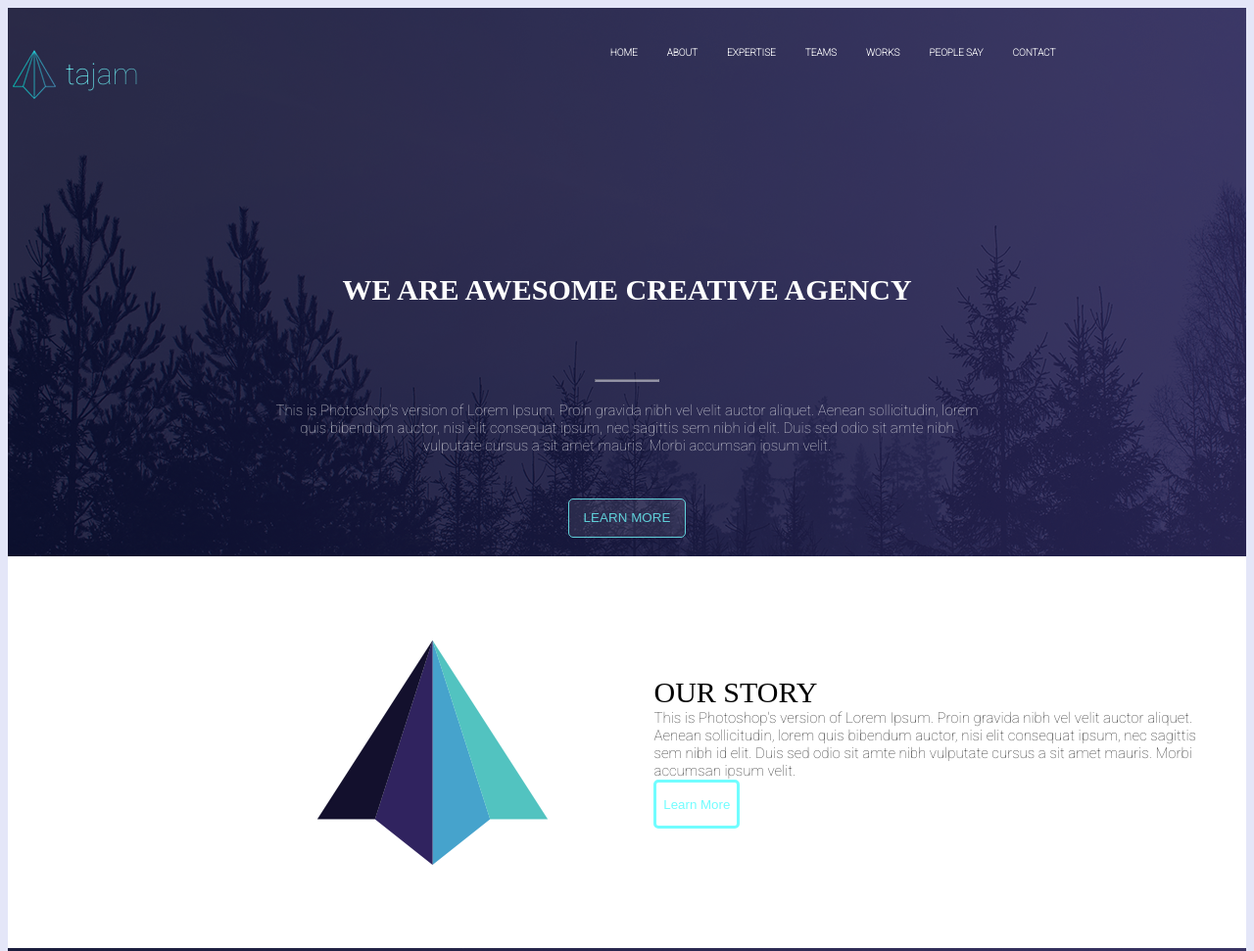
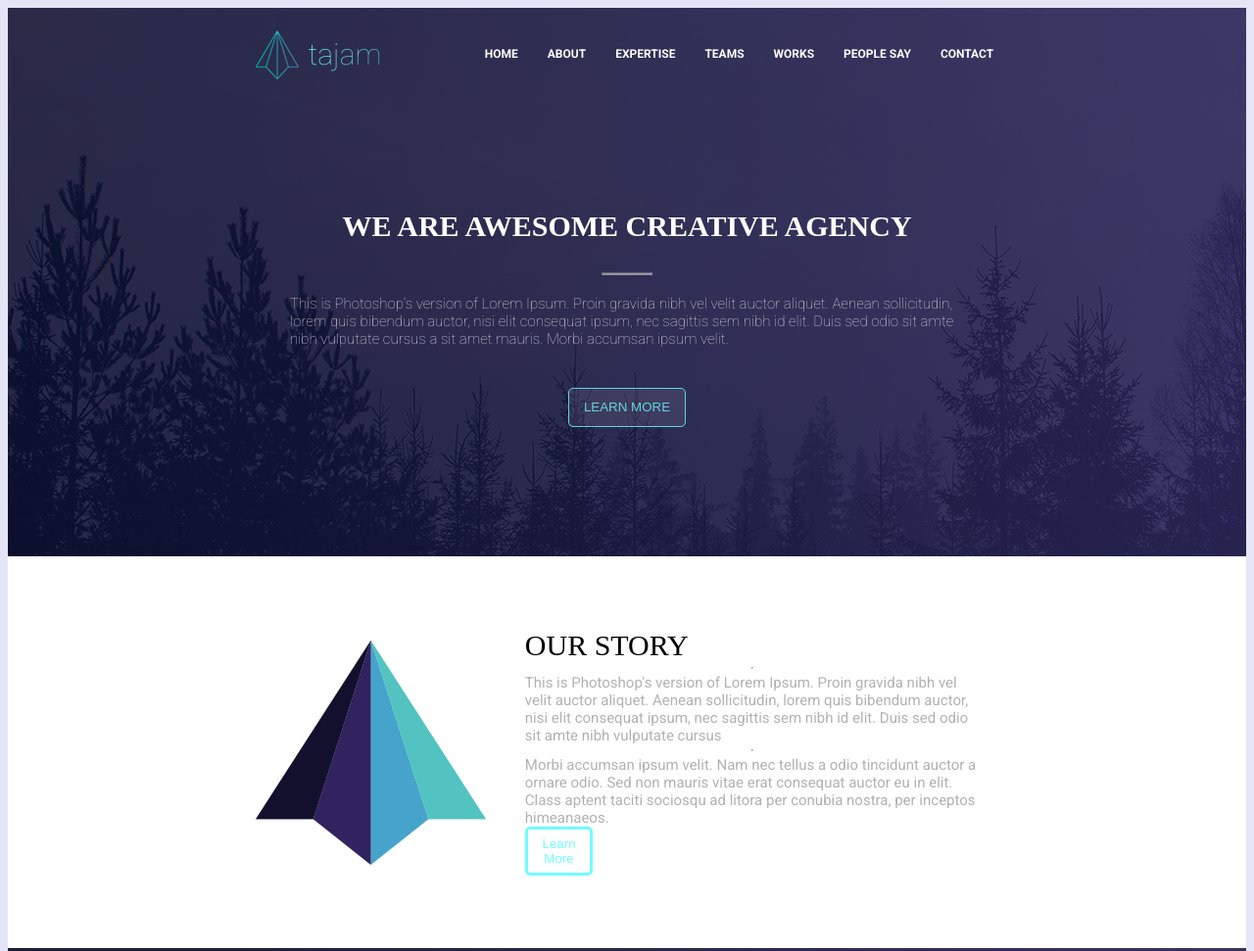
Before and after one commit to paullorb/project1, a plain HTML site: page index.html in a window 1280 px wide. Shown: the top 971 px of the page at 98% size. Drawn offline with Linux system fonts and the light colour scheme; grey boxes are pictures that could not be loaded.

Commit message:
rest of changes

```diff
--- a/index.html
+++ b/index.html
@@ -25,13 +25,13 @@ after doing anything
     <link href="./style.css" rel="stylesheet" />
     <link rel="preconnect" href="https://fonts.googleapis.com">
     <link rel="preconnect" href="https://fonts.gstatic.com" crossorigin>
-    <link href="https://fonts.googleapis.com/css2?family=Roboto:wght@100&display=swap" rel="stylesheet">
+    <link href="https://fonts.googleapis.com/css2?family=Roboto:wght@100;400;700&display=swap" rel="stylesheet">
   </head>
   <body>
     <div class="container">
     <section id="hero">
       <header>
-        <nav>
+        <nav class="width80">
           <div id="logo">
             <img src="/assets/images/logos/logo.png" alt="logo" />
             <p id="logo_text">tajam</p>
@@ -48,32 +48,33 @@ after doing anything
         </nav>
       </header>
       <section id="hero_front">
-        <div id="hero_content">
+        <div id="hero_content" class="width60">
           <h1 id="hero_heading">WE ARE AWESOME CREATIVE AGENCY</h1>
           <hr id="hero_hr" />
           <p id="hero_p">
-            <span class="hero_p_firstline">This is Photoshop's version of Lorem Ipsum. Proin gravida nibh vel
-            velit auctor aliquet. Aenean sollicitudin, lorem</span><span class="hero_p_secondline">quis bibendum
-            auctor, nisi elit consequat ipsum, nec sagittis sem nibh id elit. Duis sed odio sit amte nibh</span><span class="hero_p_thirdline">vulputate cursus a sit amet mauris.
-            Morbi accumsan ipsum velit.</span>
+            This is Photoshop's version of Lorem Ipsum. Proin gravida nibh vel
+            velit auctor aliquet. Aenean sollicitudin, lorem quis bibendum
+            auctor, nisi elit consequat ipsum, nec sagittis sem nibh id elit. Duis sed odio sit amte nibh vulputate cursus a sit amet mauris.
+            Morbi accumsan ipsum velit.
           </p>
           <button id="hero_button">Learn More</button>
         </div>
       </section>
     </section>
       <main>
-        <section id="our_story">
+        <section id="our_story" class="width80">
           <div id="our_story_left">
             <img src="/assets/images/logos/logo-big.png" alt="bgk-left" />
           </div>
           <div id="our_story_right">
           <h1 id="our_story_heading">OUR STORY</h1>
+          <hr class="our_story_hr" />
           <p>
             This is Photoshop's version of Lorem Ipsum. Proin gravida nibh vel
             velit auctor aliquet. Aenean sollicitudin, lorem quis bibendum
-            auctor, nisi elit consequat ipsum, nec sagittis sem nibh id elit. Duis sed odio sit amte nibh vulputate cursus a sit amet mauris.
-            Morbi accumsan ipsum velit.
-          </p>
+            auctor, nisi elit consequat ipsum, nec sagittis sem nibh id elit. Duis sed odio sit amte nibh vulputate cursus<hr class="our_story_hr" />
+            <p>Morbi accumsan ipsum velit. Nam nec tellus a odio tincidunt auctor a ornare odio. Sed non  mauris vitae erat consequat auctor eu in elit. Class aptent taciti sociosqu ad litora per conubia nostra, per inceptos himeanaeos.
+            </p>
           <button id="our_story_button" class="button_learnmore">Learn More</button>
           </div>
         </section>
--- a/style.css
+++ b/style.css
@@ -3,6 +3,7 @@ html {
   padding: 0;
   background-color: #e4e6f8;
   font-family: "Roboto", sans-serif;
+  font-weight: 400;
   /* 62.5% of 16px browser font size is 10px */
   font-size: 62.5%;
   -webkit-box-sizing: border-box;
@@ -15,8 +16,16 @@ html {
   width: 100%;
   margin: 0 auto;
   --tajam-color: #71fdff;
+  background: white;
 }
 
+.width80 {
+  margin: 0 20%;
+}
+
+.width60 {
+  margin: 0 10%;
+}
 #hero {
   background: url("./assets/images/header/bgk-header.png");
   height: 70svh;
@@ -41,6 +50,7 @@ nav {
     & a {
       text-decoration: none;
       color: white;
+      font-size: 1.2rem;
     }
   }
 
@@ -52,14 +62,12 @@ nav {
     width: 100%;
     height: 100%;
     gap: 2rem;
-    padding-right: 15%;
   }
 }
 
 #logo {
   display: flex;
   align-items: center;
-  padding: 2rem 0.5rem;
   gap: 1rem;
   color: var(--tajam-color);
   & p {
@@ -79,7 +87,7 @@ nav {
   text-transform: uppercase;
   padding: 1rem 0.5rem;
   text-align: center;
-  margin: 10% auto 5%;
+  margin: 10% auto 2%;
 }
 
 #hero_p {
@@ -121,23 +129,19 @@ nav {
   background: rgba(255, 255, 255, 0.1) !important;
   text-transform: uppercase;
   opacity: 0.8;
-  letter-spacing: 0.1px;
 }
 
 
 #our_story {
   display: flex;
-  background: white;
   min-height: 50svh;
-  margin: auto 0;
-  width: auto;
   align-items: center;
+  gap: 2rem;
 }
 
 #our_story_left {
   display: flex;
   align-items: center;
-  margin: 0 7% 0 25%;
 }
 
 #our_story_right {
@@ -158,15 +162,11 @@ nav {
     margin: 0;
   }
   & p {
-    display: flex;
-    flex-direction: column;
     font-size: 1.5rem;
-    font-weight: 200;
+    font-weight: 400;
     padding: 0;
     margin: 0;
-    opacity: 0.8;
-    justify-content: center;
-    flex-basis: 100%;
+    opacity: 0.3;
   }
 }
 
```
